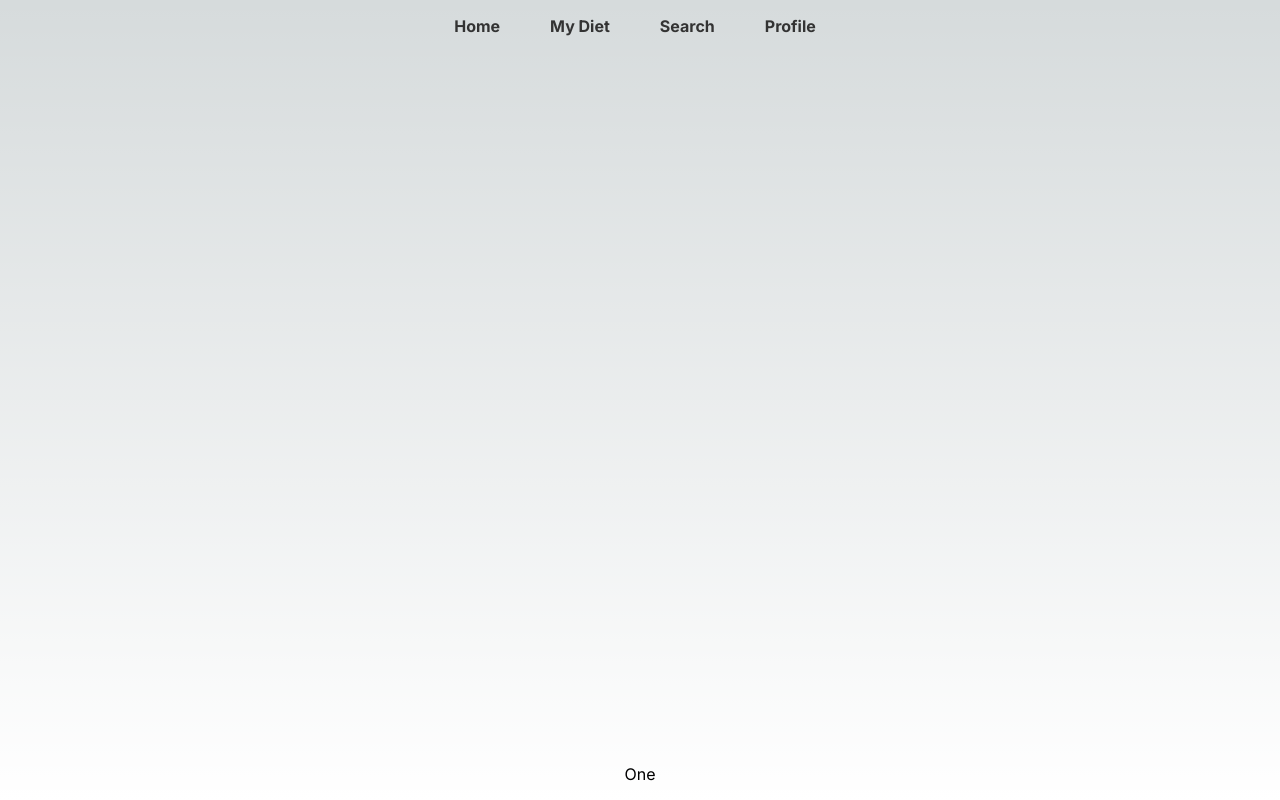
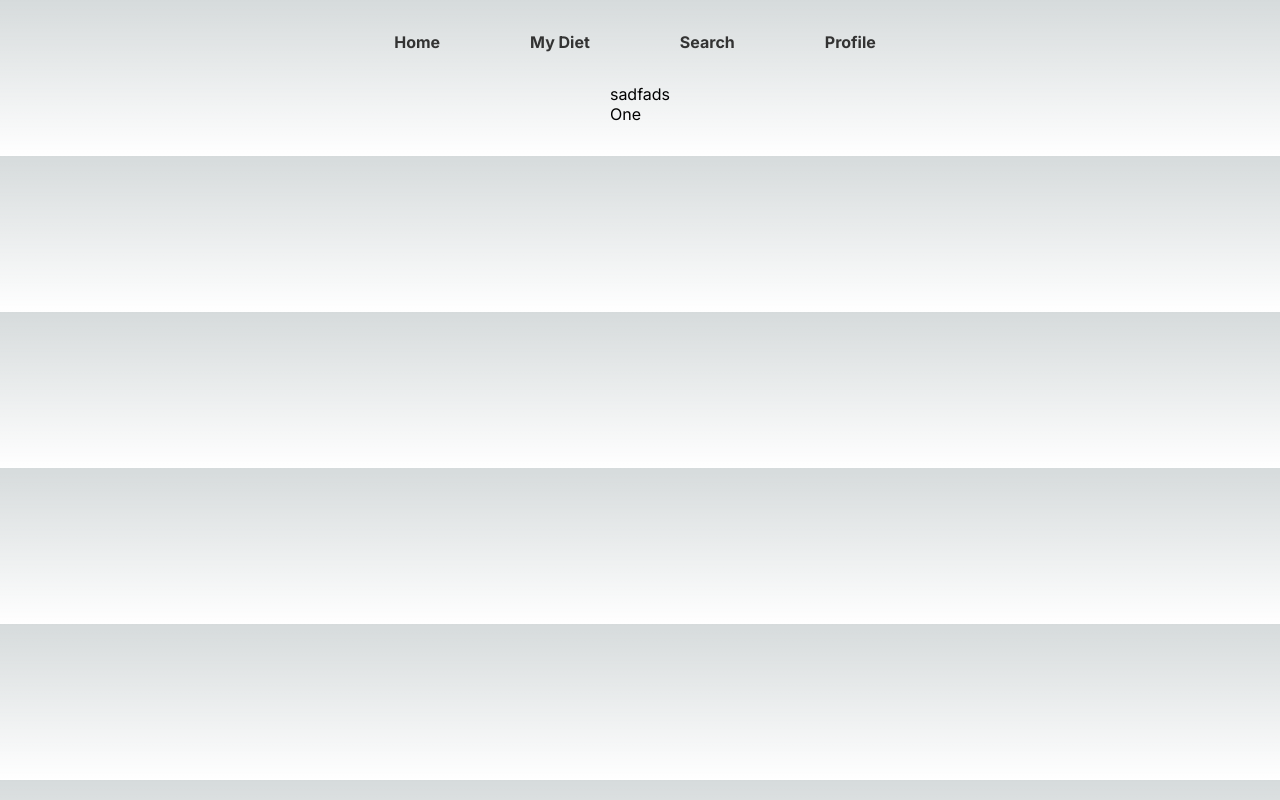
Before and after one commit to berykay/Bil-496, a Next.js app: page / in a window 1280 px wide. Built offline with nearby package versions, Linux system fonts and the light colour scheme.

Commit message:
last changes

```diff
--- a/src/app/page.js
+++ b/src/app/page.js
@@ -6,8 +6,8 @@ import Header from './pages/Header';
 export default function Home() {
   return (
     <main className={styles.main}>
-      <Header className={styles.header} />
-      <HomePage className="homepage"/>
+      <Header/>
+      <HomePage/>
     </main>
   );
 }
--- a/src/app/page.module.css
+++ b/src/app/page.module.css
@@ -4,11 +4,7 @@
   justify-content: space-between;
   align-items: center;
   padding: 1rem;
-  min-height: 100vh;
-}
-
-.header {
-  color:green;
+  margin: 1rem;
 }
 
 .center {
--- a/src/app/pages/Header.module.css
+++ b/src/app/pages/Header.module.css
@@ -2,7 +2,7 @@
     display: flex;
     justify-content: space-between;
     align-items: center;
-
+    margin-bottom: 2rem;
   }
 
   .headerLinks {
@@ -13,7 +13,8 @@
   }
 
   .headerLink {
-    padding: 10px 20px;
+    padding: 10px 40px;
+    margin: 0px;
     text-decoration: none;
     color: #333;
     margin-right: 10px;
--- a/src/app/pages/Homepage.js
+++ b/src/app/pages/Homepage.js
@@ -3,6 +3,7 @@ import One from "../components/One";
 export default function Homepage() {
   return (
     <div>
+      <p>sadfads</p>
       <One />
     </div>
   );
```
Also changed, not shown: src/app/pages/Homepage.module.css (added).
